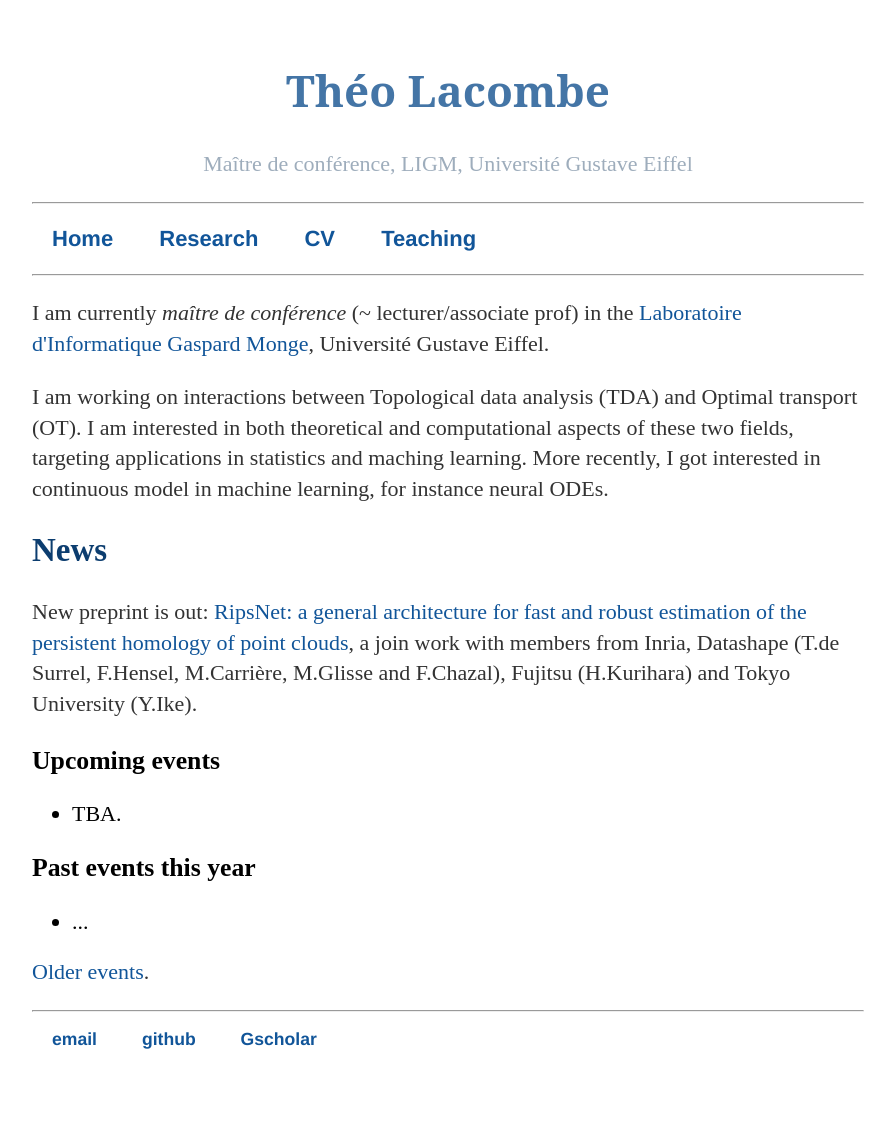
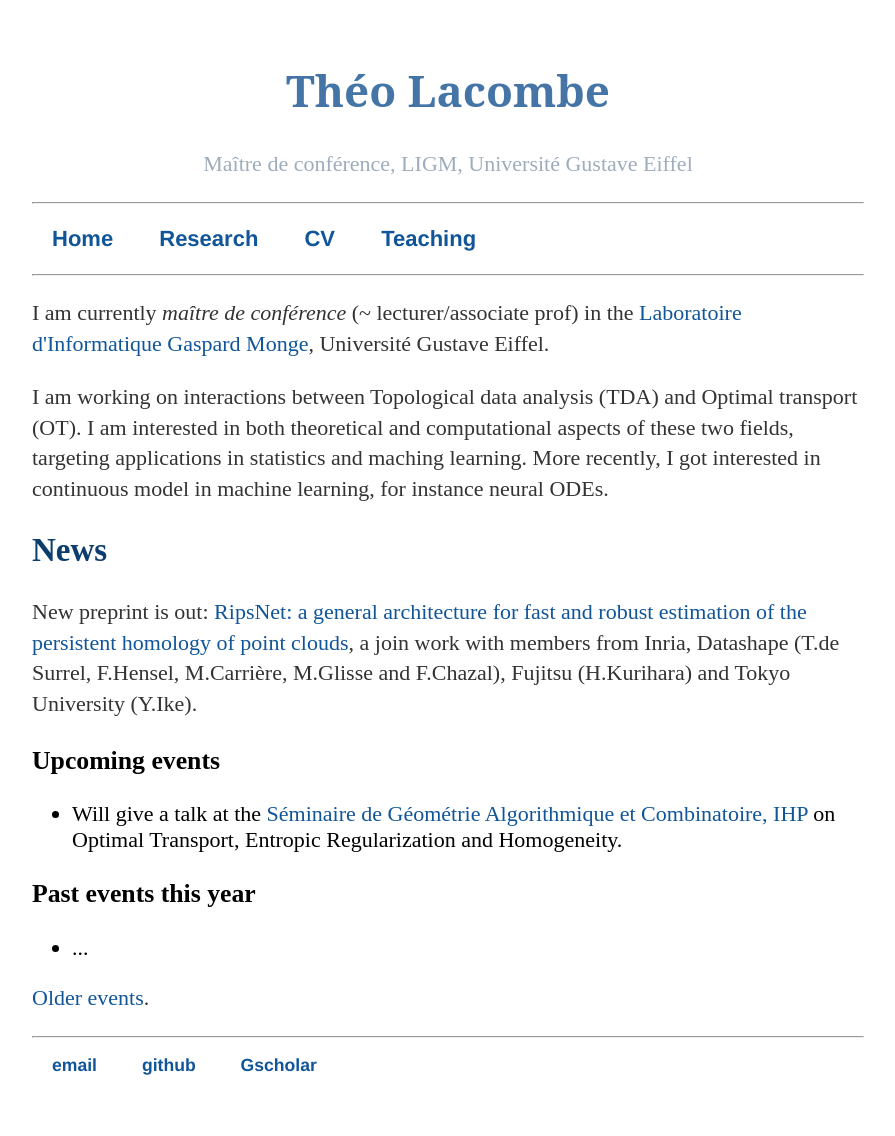
Before and after one commit to tlacombe/tlacombe.github.io, a Jekyll site: the page built from index.html, in a window 1280 px wide. Shown: the whole page, without its empty margins (192-1087 px from the left). Built offline with Jekyll 4.4.1, drawn with Linux system fonts in a browser that asks for light colours; before the commit the page ends 1110 px from its top, so only the background shows below that.

Commit message:
update news

```diff
--- a/index.html
+++ b/index.html
@@ -14,7 +14,7 @@ title: Théo Lacombe's webpage
 
 	<h3> Upcoming events</h3>
 	<ul>
-		<li>TBA.</li>
+		<li>Will give a talk at the <a href="http://monge.univ-mlv.fr/~hubard/GAC/index.html">Séminaire de Géométrie Algorithmique et Combinatoire, IHP</a> on Optimal Transport, Entropic Regularization and Homogeneity.</li>
 	</ul>
 
         <h3> Past events this year</h3>
```
